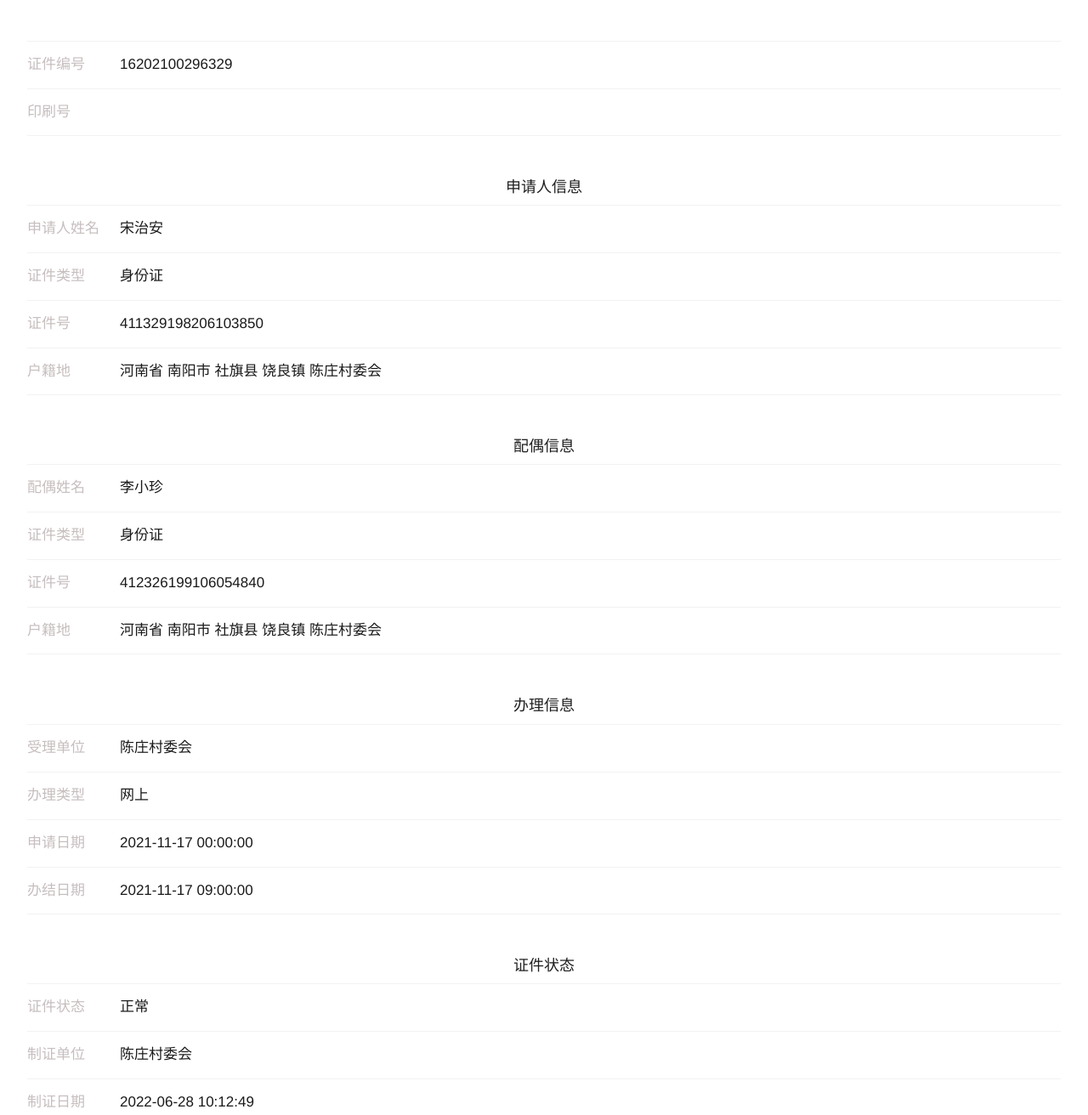
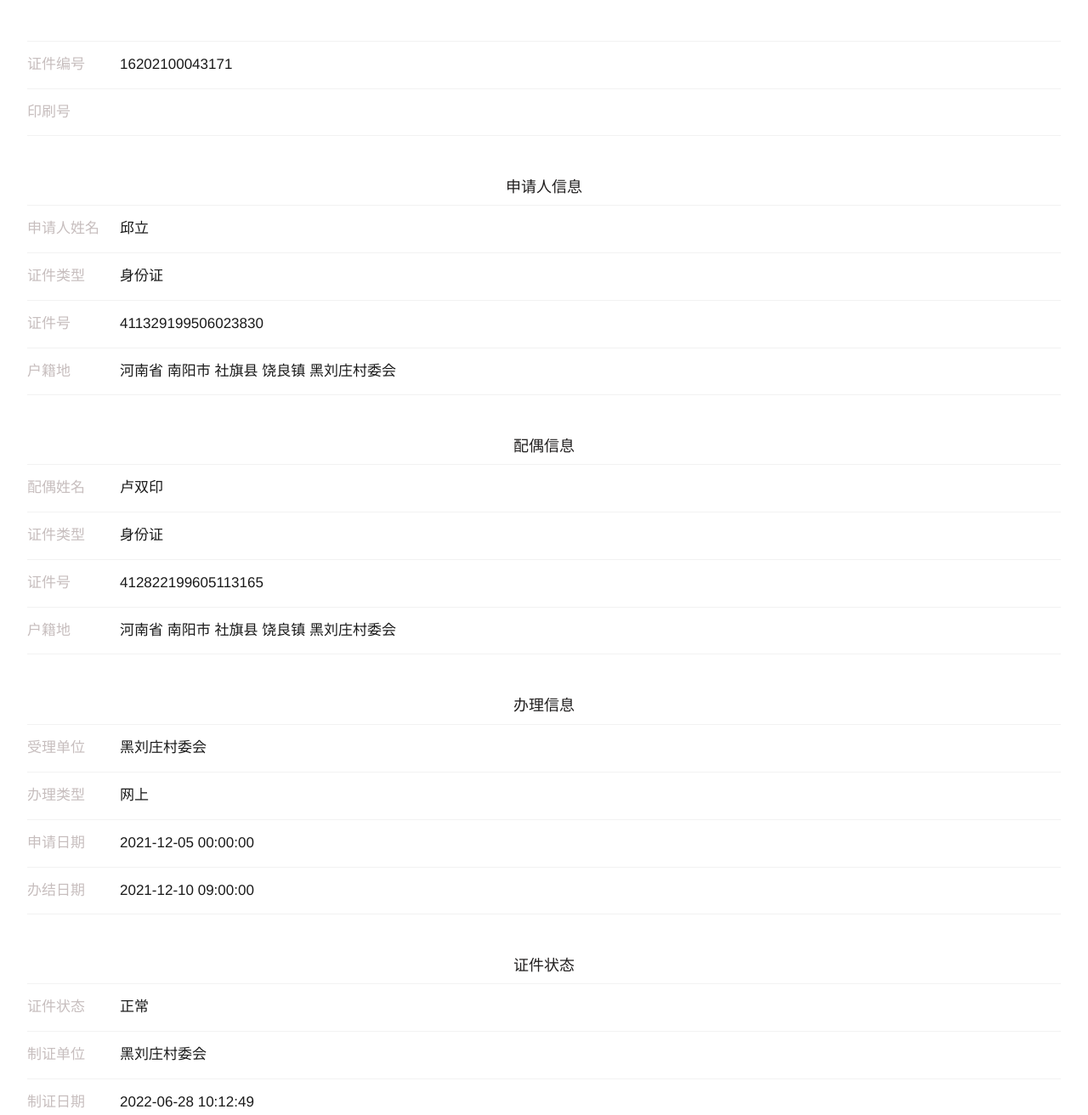
Before and after one commit to zhunshengzheng/15201807420997, a plain HTML site: page index.html in a window 1280 px wide. Shown: the top 1312 px of the page at 85% size. Drawn offline with Linux system fonts and the light colour scheme; files that its build step writes are made by us from their sources.

Commit message:
Update and rename 16202100296329.html to index.html

```diff
--- a/16202100296329.html
+++ b/index.html
@@ -6,8 +6,8 @@
   <meta name="renderer" content="webkit">
   <meta http-equiv="X-UA-Compatible" content="IE=edge,chrome=1">
   <meta name="viewport" content="width=device-width, initial-scale=1, maximum-scale=1">
-  <link rel="stylesheet" href="./16202100296329_files/layui.css" media="all">
-  <link rel="stylesheet" href="./16202100296329_files/weui.css">
+  <link rel="stylesheet" href="./layui.css" media="all">
+  <link rel="stylesheet" href="./weui.css">
 <style>
     .weui-label{
         color:#c7bebe;
@@ -21,7 +21,7 @@
             <div class="weui-cell weui-cell_active">
             <div class="weui-cell__hd"><label class="weui-label">证件编号</label></div>
             <div class="weui-cell__bd">
-                <input id="js_input" class="weui-input" placeholder="" disabled="" value="16202100296329">
+                <input id="js_input" class="weui-input" placeholder="" disabled="" value="16202100043171">
             </div>
             </div>
             <div class="weui-cell weui-cell_active">
@@ -41,7 +41,7 @@
             <div class="weui-cell weui-cell_active">
             <div class="weui-cell__hd"><label class="weui-label">申请人姓名</label></div>
             <div class="weui-cell__bd">
-                <input id="js_input" class="weui-input" placeholder="" disabled="" value="宋治安">
+                <input id="js_input" class="weui-input" placeholder="" disabled="" value="邱立">
             </div>
             </div>
             <div class="weui-cell weui-cell_active">
@@ -53,13 +53,13 @@
             <div class="weui-cell weui-cell_active">
                 <div class="weui-cell__hd"><label class="weui-label">证件号</label></div>
                 <div class="weui-cell__bd">
-                    <input id="js_input" class="weui-input" placeholder="" disabled="" value="411329198206103850">
+                    <input id="js_input" class="weui-input" placeholder="" disabled="" value="411329199506023830">
                 </div>
             </div>
             <div class="weui-cell weui-cell_active">
                 <div class="weui-cell__hd"><label class="weui-label">户籍地</label></div>
                 <div class="weui-cell__bd">
-                    <input id="js_input" class="weui-input" placeholder="" disabled="" value="河南省 南阳市 社旗县 饶良镇 陈庄村委会 ">
+                    <input id="js_input" class="weui-input" placeholder="" disabled="" value="河南省 南阳市 社旗县 饶良镇 黑刘庄村委会 ">
                 </div>
             </div>
         </div>
@@ -74,7 +74,7 @@
             <div class="weui-cell weui-cell_active">
             <div class="weui-cell__hd"><label class="weui-label">配偶姓名</label></div>
             <div class="weui-cell__bd">
-                <input id="js_input" class="weui-input" placeholder="" disabled="" value="李小珍">
+                <input id="js_input" class="weui-input" placeholder="" disabled="" value="卢双印">
             </div>
             </div>
             <div class="weui-cell weui-cell_active">
@@ -86,13 +86,13 @@
             <div class="weui-cell weui-cell_active">
                 <div class="weui-cell__hd"><label class="weui-label">证件号</label></div>
                 <div class="weui-cell__bd">
-                    <input id="js_input" class="weui-input" placeholder="" disabled="" value="412326199106054840">
+                    <input id="js_input" class="weui-input" placeholder="" disabled="" value="412822199605113165">
                 </div>
             </div>
             <div class="weui-cell weui-cell_active">
                 <div class="weui-cell__hd"><label class="weui-label">户籍地</label></div>
                 <div class="weui-cell__bd">
-                    <input id="js_input" class="weui-input" placeholder="" disabled="" value="河南省 南阳市 社旗县 饶良镇 陈庄村委会 ">
+                    <input id="js_input" class="weui-input" placeholder="" disabled="" value="河南省 南阳市 社旗县 饶良镇 黑刘庄村委会 ">
                 </div>
             </div>
         </div>
@@ -107,7 +107,7 @@
             <div class="weui-cell weui-cell_active">
             <div class="weui-cell__hd"><label class="weui-label">受理单位</label></div>
             <div class="weui-cell__bd">
-                <input id="js_input" class="weui-input" placeholder="" disabled="" value="陈庄村委会">
+                <input id="js_input" class="weui-input" placeholder="" disabled="" value="黑刘庄村委会">
             </div>
             </div>
 
@@ -121,14 +121,14 @@
             <div class="weui-cell weui-cell_active">
             <div class="weui-cell__hd"><label class="weui-label">申请日期</label></div>
             <div class="weui-cell__bd">
-                <input id="js_input" class="weui-input" placeholder="" disabled="" value="2021-11-17 00:00:00">
+                <input id="js_input" class="weui-input" placeholder="" disabled="" value="2021-12-05 00:00:00">
             </div>
             </div>
 
             <div class="weui-cell weui-cell_active">
             <div class="weui-cell__hd"><label class="weui-label">办结日期</label></div>
             <div class="weui-cell__bd">
-                <input id="js_input" class="weui-input" placeholder="" disabled="" value="2021-11-17 09:00:00">
+                <input id="js_input" class="weui-input" placeholder="" disabled="" value="2021-12-10 09:00:00">
             </div>
             </div>
         </div>
@@ -147,7 +147,7 @@
             <div class="weui-cell weui-cell_active">
                 <div class="weui-cell__hd"><label class="weui-label">制证单位</label></div>
                 <div class="weui-cell__bd">
-                    <input id="js_input" class="weui-input" placeholder="" disabled="" value="陈庄村委会">
+                    <input id="js_input" class="weui-input" placeholder="" disabled="" value="黑刘庄村委会">
                 </div>
             </div>
             <div class="weui-cell weui-cell_active">
```
